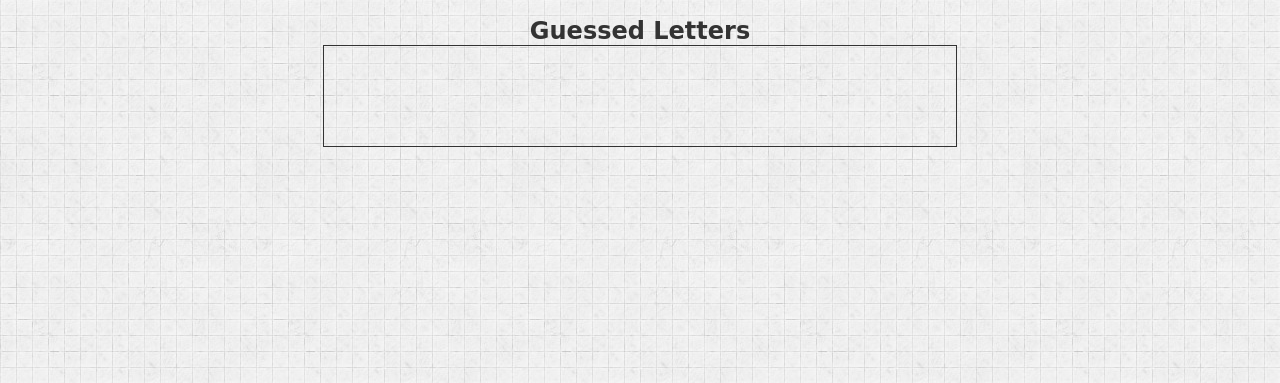
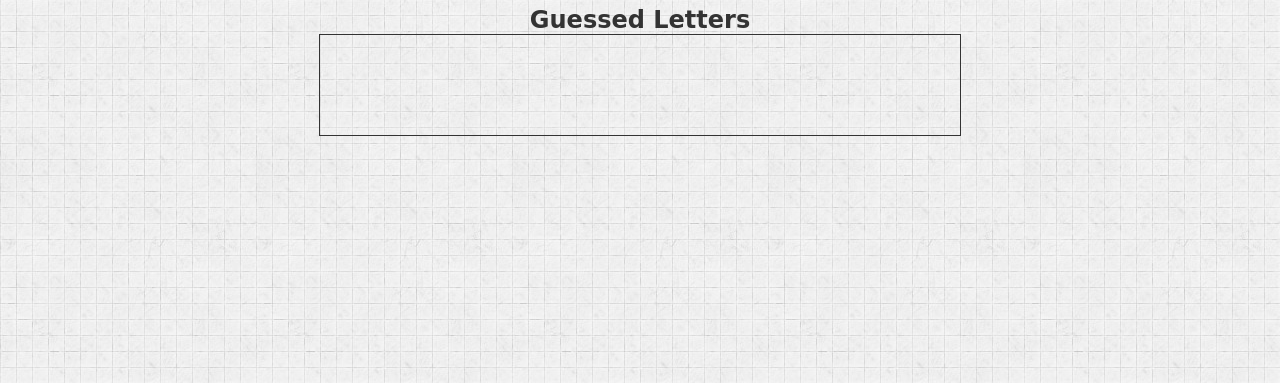
Before and after one commit to katiekatieb/word-guess-game, a plain HTML site: page index.html in a window 1280 px wide. Shown: the part 417-800 px from the top of the page. Drawn offline with nearby package versions, Linux system fonts and the light colour scheme; a web font is replaced by a local one.

Commit message:
link normalize css file

```diff
--- a/index.html
+++ b/index.html
@@ -5,6 +5,7 @@
   <meta name="viewport" content="width=device-width, initial-scale=1.0">
   <meta http-equiv="X-UA-Compatible" content="ie=edge">
   <link href="https://fonts.googleapis.com/css?family=Sue+Ellen+Francisco" rel="stylesheet">
+  <link rel="stylesheet" type="text/css" href="assets/css/normalize.css">
   <link rel="stylesheet" type="text/css" href="assets/css/style.css">
 
   <title>Hangman</title>
```
